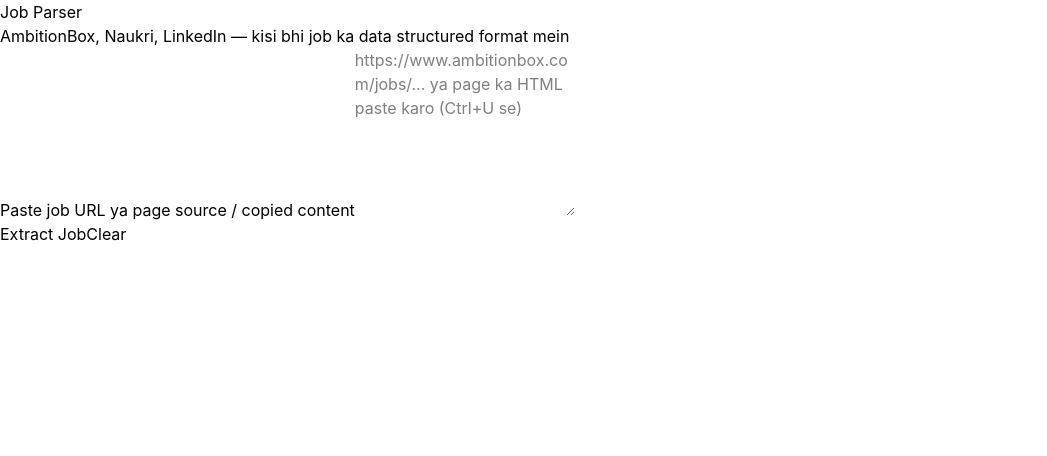
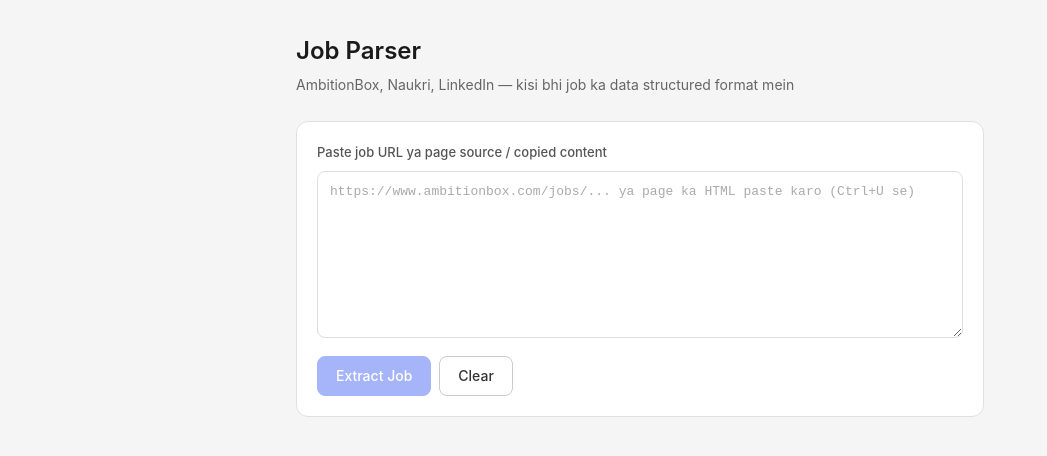
Before and after one commit to Akshatsrii/Job-parser, a React (Vite) app in the folder client/: page / in a window 1280 px wide. Shown: the top 456 px of the page, without its empty margins (0-1047 px from the left). Built offline with nearby package versions, Linux system fonts and the light colour scheme; no server answers.

Commit message:
Support AmbitionBox, Naukri, LinkedIn and Indeed parsing

```diff
--- a/client/index.html
+++ b/client/index.html
@@ -3,7 +3,7 @@
   <head>
     <meta charset="UTF-8" />
     <meta name="viewport" content="width=device-width, initial-scale=1.0" />
-    <title>Job Portal</title>
+    <title>Job Parser</title>
   </head>
   <body>
     <div id="root"></div>
--- a/client/src/index.css
+++ b/client/src/index.css
@@ -1 +1,117 @@
 @import "tailwindcss";
+*, *::before, *::after { box-sizing: border-box; margin: 0; padding: 0; }
+
+body {
+  font-family: -apple-system, BlinkMacSystemFont, 'Segoe UI', sans-serif;
+  background: #f5f5f5;
+  color: #1a1a1a;
+  line-height: 1.6;
+}
+
+.container { max-width: 720px; margin: 0 auto; padding: 2rem 1rem; }
+
+.page-header { margin-bottom: 1.5rem; }
+.page-header h1 { font-size: 24px; font-weight: 600; }
+.page-header p { font-size: 14px; color: #666; margin-top: 4px; }
+
+.input-area {
+  background: #fff;
+  border: 1px solid #e0e0e0;
+  border-radius: 12px;
+  padding: 1.25rem;
+  margin-bottom: 1.25rem;
+}
+.input-label { font-size: 13px; font-weight: 500; color: #555; margin-bottom: 8px; display: block; }
+
+textarea {
+  width: 100%; min-height: 130px; resize: vertical;
+  font-size: 13px; font-family: monospace;
+  border: 1px solid #ddd; border-radius: 8px;
+  padding: 10px 12px; outline: none; color: #1a1a1a;
+}
+textarea:focus { border-color: #4f6ef7; box-shadow: 0 0 0 3px rgba(79,110,247,0.12); }
+textarea::placeholder { color: #aaa; }
+
+.btn-row { display: flex; gap: 8px; margin-top: 10px; }
+
+button {
+  padding: 8px 18px; font-size: 14px; font-weight: 500;
+  border-radius: 8px; cursor: pointer;
+  border: 1px solid #ccc; background: #fff; color: #333;
+  transition: background 0.15s;
+}
+button:hover:not(:disabled) { background: #f0f0f0; }
+button:disabled { opacity: 0.5; cursor: not-allowed; }
+
+.btn-primary {
+  background: #4f6ef7; color: #fff; border-color: #4f6ef7;
+}
+.btn-primary:hover:not(:disabled) { background: #3a5ae8; }
+
+.loader {
+  display: flex; align-items: center; gap: 10px;
+  font-size: 14px; color: #555; padding: 12px 0;
+}
+.spinner {
+  width: 18px; height: 18px;
+  border: 2px solid #ddd; border-top-color: #4f6ef7;
+  border-radius: 50%; animation: spin 0.7s linear infinite;
+}
+@keyframes spin { to { transform: rotate(360deg); } }
+
+.error-box {
+  background: #fff0f0; border: 1px solid #ffcccc;
+  color: #cc0000; border-radius: 8px;
+  padding: 10px 14px; font-size: 14px; margin-bottom: 1rem;
+}
+
+/* Job Card */
+.job-card { background: #fff; border: 1px solid #e0e0e0; border-radius: 12px; overflow: hidden; }
+
+.card-header { padding: 1.25rem 1.5rem 1rem; border-bottom: 1px solid #f0f0f0; }
+.source-badge {
+  display: inline-block; font-size: 11px; font-weight: 600;
+  background: #eef1ff; color: #4f6ef7;
+  border-radius: 20px; padding: 2px 10px; margin-bottom: 8px;
+  letter-spacing: 0.02em;
+}
+.job-title { font-size: 20px; font-weight: 600; color: #111; line-height: 1.3; margin-bottom: 4px; }
+.company-name { font-size: 15px; color: #555; }
+
+.meta-grid { display: grid; grid-template-columns: 1fr 1fr; }
+.meta-item { padding: 12px 1.5rem; border-right: 1px solid #f0f0f0; border-bottom: 1px solid #f0f0f0; }
+.meta-item:nth-child(even) { border-right: none; }
+.meta-item:nth-last-child(-n+2) { border-bottom: none; }
+.meta-label { font-size: 11px; font-weight: 600; color: #999; text-transform: uppercase; letter-spacing: 0.05em; margin-bottom: 3px; }
+.meta-val { font-size: 14px; color: #1a1a1a; }
+
+.section { padding: 1rem 1.5rem; border-bottom: 1px solid #f0f0f0; }
+.section:last-child { border-bottom: none; }
+.section-title { font-size: 12px; font-weight: 600; color: #888; text-transform: uppercase; letter-spacing: 0.06em; margin-bottom: 10px; }
+.section-body { font-size: 14px; color: #333; line-height: 1.7; }
+
+.bullet-list { list-style: none; }
+.bullet-list li { font-size: 14px; color: #333; line-height: 1.6; padding: 3px 0 3px 16px; position: relative; }
+.bullet-list li::before { content: "–"; position: absolute; left: 0; color: #aaa; }
+
+.skills-wrap { display: flex; flex-wrap: wrap; gap: 6px; }
+.skill-chip {
+  font-size: 12px; padding: 3px 10px;
+  border-radius: 20px; background: #f5f5f5;
+  border: 1px solid #ddd; color: #333;
+}
+
+.card-footer {
+  padding: 1rem 1.5rem;
+  display: flex; align-items: center; justify-content: space-between; flex-wrap: wrap; gap: 10px;
+  border-top: 1px solid #f0f0f0;
+}
+.posted-date { font-size: 12px; color: #aaa; }
+.apply-btn {
+  display: inline-block; background: #4f6ef7; color: #fff;
+  padding: 9px 20px; border-radius: 8px; font-size: 14px;
+  font-weight: 500; text-decoration: none;
+}
+.apply-btn:hover { background: #3a5ae8; }
+
+.na { color: #bbb; font-style: italic; font-size: 14px; }
```
Also changed, not shown: client/src/main.jsx (+4 -5 lines).
